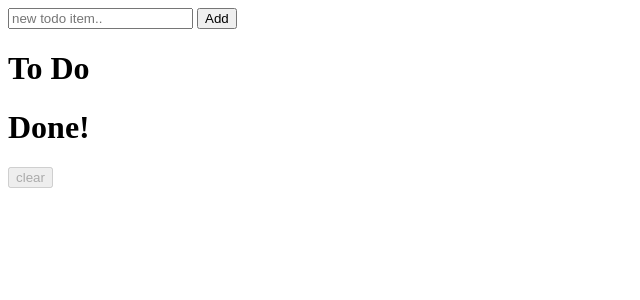
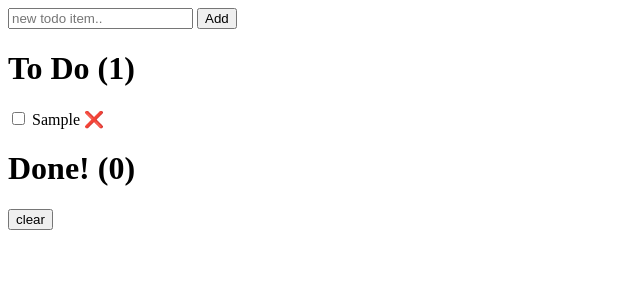
Before and after one commit to tibbsm/mytab, a Svelte app: page / in a window 1280 px wide. Both pictures are taken after typing "Sample" into the empty fields and a click on the button "Add". Shown: the top 300 px of the page, without its empty margins (0-640 px from the left). Built offline with nearby package versions, Linux system fonts and the light colour scheme.

Commit message:
Adding info

```diff
--- a/src/Todo.svelte
+++ b/src/Todo.svelte
@@ -1,29 +1,32 @@
 <script>
+    chrome.storage.sync.get(null, (items) => console.log(items)); // get all
     let newItem = '';
 
     let todos = [];
-    $: todoList = todos.filter(todo => !todo.status);
-    $: doneList = todos.filter(todo => todo.status);
+    $: todoList = todos.filter(todo => !todo.completed);
+    $: doneList = todos.filter(todo => todo.completed);
 
     initializeTodos();
 
 	function addToList() {
-		todos.push({
+		todos = [...todos, {
                 id: Date.now().toString(),
                 text: newItem,
-                status: false
-        });
+                completed: false,
+                created_at: new Date().toDateString(),
+                complete_at: null
+        }];
 		newItem = '';
         saveTodos()
 	}
 
 	function removeFromList(id) {
 		todos = todos.filter(todo => todo.id !== id);
-		saveTodos()
+		saveTodos();
     }
 
     function saveTodos() {
-        chrome.storage.sync.set({"todos": todos});
+        chrome.storage.sync.set({"todos": JSON.stringify(todos)});
     }
 
     function initializeTodos() {
@@ -34,6 +37,13 @@
                 todos = [];
             }
         });
+    }
+
+    function changeStatus(todo) {
+        todo.completed = !todo.completed;
+        if (!todo.completed) todo.complete_at = null;
+        else todo.complete_at = new Date().toDateString();
+        saveTodos();
     }
 
     // chrome.storage.sync.getBytesInUse(null, (bytesInUse) => console.log(bytesInUse)); // get bytes
@@ -50,31 +60,31 @@
 <input bind:value={newItem} type="text" placeholder="new todo item..">
 <button on:click={addToList}>Add</button>
 
-<h1>To Do</h1>
+<h1>To Do ({todoList.length})</h1>
 {#each todoList as item}
 	<input
-		on:change={() => item.status = !item.status }
-		bind:checked={item.status}
+		on:change={() => changeStatus(item)}
+		bind:checked={item.completed}
 		type="checkbox"
 	>
-	<span class:checked={item.status}>{item.text}</span>
+	<span class:checked={item.completed}>{item.text}</span>
 	<span on:click={() => removeFromList(item.id)}>❌</span>
 	<br/>
 {/each}
 
-<h1>Done!</h1>
+<h1>Done! ({doneList.length})</h1>
 {#each doneList as item}
 	<input
-		on:change={() => item.status = !item.status }
-		bind:checked={item.status}
+        on:change={() => changeStatus(item)}
+		bind:checked={item.completed}
 		type="checkbox"
 	>
-	<span class:checked={item.status}>{item.text}</span>
+	<span class:checked={item.completed}>{item.text}</span>
 	<span on:click={() => removeFromList(item.id)}>❌</span>
 	<br/>
 {/each}
 
-<button on:click={() => clear()} disabled>clear</button>
+<button on:click={() => clear()}>clear</button>
 
 <style>
 	.checked {
```
Also changed, not shown: public/index.html (line endings or trailing spaces), 1 other file (tests, documents, lock files or other folders).
